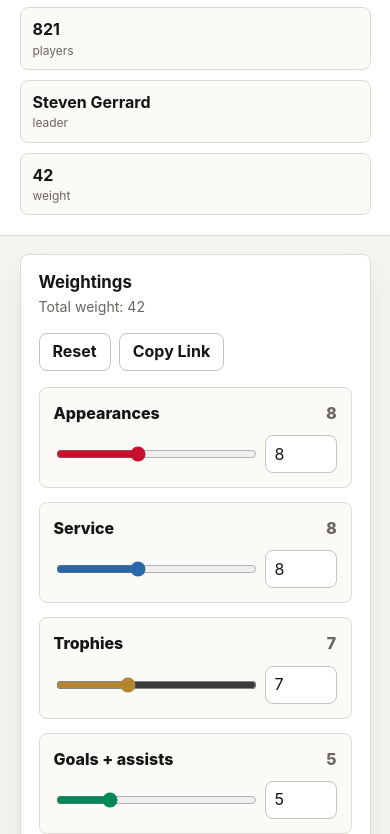
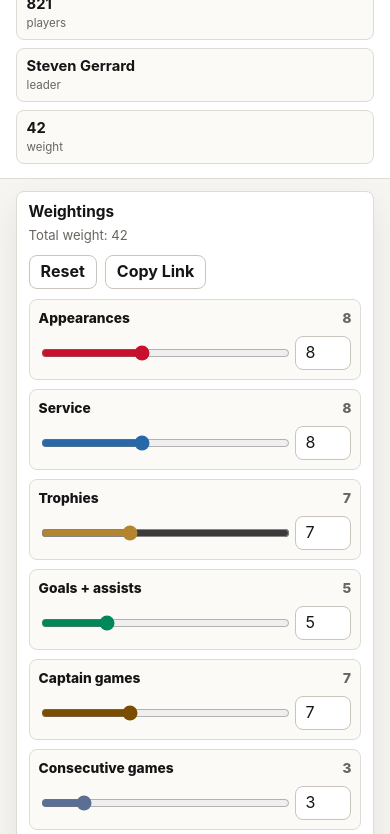
Before and after one commit to ChadHogan/ChadHogan.github.io, a plain HTML site: page docs/index.html in a window 390 px wide. Shown: the part 94-928 px from the top of the page. Drawn offline with Linux system fonts and the light colour scheme.

Commit message:
Refactor styles for improved layout and spacing
Reduced padding and gap sizes for various elements to improve layout consistency and responsiveness.

```diff
--- a/docs/styles.css
+++ b/docs/styles.css
@@ -35,9 +35,9 @@ select {
 .app-header {
   display: grid;
   grid-template-columns: minmax(0, 1fr) auto;
-  gap: 24px;
+  gap: 16px;
   align-items: end;
-  padding: 28px clamp(16px, 5vw, 56px) 20px;
+  padding: 18px clamp(14px, 4vw, 42px) 14px;
   border-bottom: 1px solid var(--line);
   background: #ffffff;
 }
@@ -59,17 +59,17 @@ h2 {
 }
 
 h1 {
-  font-size: 2rem;
+  font-size: 1.55rem;
 }
 
 h2 {
-  font-size: 1.05rem;
+  font-size: 0.96rem;
 }
 
 .dashboard {
   display: grid;
-  gap: 18px;
-  padding: 18px clamp(16px, 5vw, 56px) 42px;
+  gap: 12px;
+  padding: 12px clamp(14px, 4vw, 42px) 32px;
 }
 
 .panel,
@@ -82,23 +82,23 @@ h2 {
 }
 
 .panel {
-  padding: 18px;
+  padding: 12px;
 }
 
 .panel-header,
 .table-header {
   display: flex;
-  gap: 16px;
+  gap: 10px;
   align-items: center;
   justify-content: space-between;
-  margin-bottom: 16px;
+  margin-bottom: 10px;
 }
 
 .meta,
 .status {
   margin: 5px 0 0;
   color: var(--muted);
-  font-size: 0.88rem;
+  font-size: 0.82rem;
 }
 
 .status {
@@ -108,12 +108,12 @@ h2 {
 .summary-grid {
   display: grid;
   grid-template-columns: repeat(3, minmax(94px, 1fr));
-  gap: 10px;
+  gap: 8px;
 }
 
 .summary-item {
   min-width: 94px;
-  padding: 10px 12px;
+  padding: 7px 10px;
   border: 1px solid var(--line);
   border-radius: 8px;
   background: #fbfaf7;
@@ -125,12 +125,12 @@ h2 {
 }
 
 .summary-item strong {
-  font-size: 1rem;
+  font-size: 0.92rem;
 }
 
 .summary-item span {
   color: var(--muted);
-  font-size: 0.75rem;
+  font-size: 0.72rem;
 }
 
 .button-row {
@@ -141,8 +141,8 @@ h2 {
 }
 
 button {
-  min-height: 38px;
-  padding: 0 13px;
+  min-height: 34px;
+  padding: 0 11px;
   border: 1px solid var(--line-strong);
   border-radius: 8px;
   background: #ffffff;
@@ -159,14 +159,14 @@ button:focus-visible {
 
 .weight-grid {
   display: grid;
-  grid-template-columns: repeat(auto-fit, minmax(240px, 1fr));
-  gap: 14px;
+  grid-template-columns: repeat(auto-fit, minmax(190px, 1fr));
+  gap: 9px;
 }
 
 .weight-control {
   display: grid;
-  gap: 10px;
-  padding: 14px;
+  gap: 7px;
+  padding: 9px;
   border: 1px solid var(--line);
   border-radius: 8px;
   background: #fbfaf7;
@@ -174,9 +174,10 @@ button:focus-visible {
 
 .weight-label {
   display: flex;
-  gap: 10px;
+  gap: 8px;
   align-items: center;
   justify-content: space-between;
+  font-size: 0.86rem;
   font-weight: 800;
 }
 
@@ -187,8 +188,8 @@ button:focus-visible {
 
 .weight-inputs {
   display: grid;
-  grid-template-columns: minmax(0, 1fr) 72px;
-  gap: 10px;
+  grid-template-columns: minmax(0, 1fr) 56px;
+  gap: 7px;
   align-items: center;
 }
 
@@ -201,7 +202,7 @@ input[type="number"],
 input[type="search"],
 select {
   width: 100%;
-  min-height: 38px;
+  min-height: 34px;
   border: 1px solid var(--line-strong);
   border-radius: 8px;
   background: #ffffff;
@@ -226,9 +227,11 @@ select:focus {
 .filter-bar {
   display: grid;
   grid-template-columns: minmax(220px, 1fr) minmax(140px, 180px) minmax(130px, 160px);
-  gap: 12px;
+  gap: 10px;
   align-items: end;
-  padding: 14px;
+  padding: 10px 12px;
+  border-left: 4px solid var(--red);
+  background: linear-gradient(90deg, rgba(200, 16, 46, 0.08), #ffffff 26%);
 }
 
 .field {
@@ -238,7 +241,7 @@ select:focus {
 
 .field span {
   color: var(--muted);
-  font-size: 0.8rem;
+  font-size: 0.76rem;
   font-weight: 800;
 }
 
@@ -248,7 +251,7 @@ select:focus {
 
 .table-header {
   margin: 0;
-  padding: 16px 18px;
+  padding: 11px 14px;
   border-bottom: 1px solid var(--line);
 }
 
@@ -265,7 +268,7 @@ table {
 
 th,
 td {
-  padding: 11px 12px;
+  padding: 9px 10px;
   border-bottom: 1px solid var(--line);
   text-align: right;
   vertical-align: middle;
@@ -365,7 +368,7 @@ tbody tr:hover {
 
 @media (max-width: 520px) {
   h1 {
-    font-size: 1.55rem;
+    font-size: 1.35rem;
   }
 
   .summary-grid {
```
